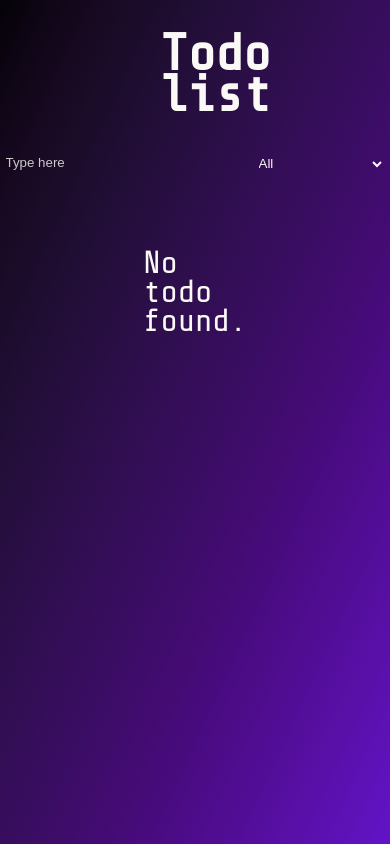
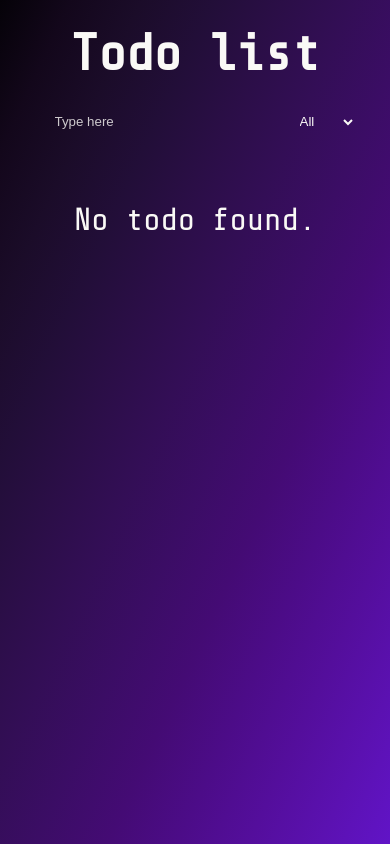
Before and after one commit to DezBooM/React-Todo-List, a React (Vite) app: page / in a window 390 px wide. Built offline with nearby package versions, Linux system fonts and the light colour scheme.

Commit message:
Mobile support

```diff
--- a/src/App.jsx
+++ b/src/App.jsx
@@ -19,7 +19,7 @@ function App() {
     toast.error("Task deleted successfully",
                  {style: {
                     borderRadius: '10px',
-                    background: 'rgba(27,24,31,1)',
+                    background: '#050208',
                     color: '#fff'}} )
     setTodos(prev => {
       return prev.filter(task => task.id !== id)
@@ -44,7 +44,7 @@ function App() {
     toast.success("Task added successfully",
                  {style: {
                     borderRadius: '10px',
-                    background: 'rgba(27,24,31,1)',
+                    background: '#050208',
                     color: '#fff'}} )
   }
 
--- a/src/main.css
+++ b/src/main.css
@@ -138,3 +138,31 @@ margin-bottom: .3em;
 input:hover, select:hover {
   box-shadow: 0px 0px 30px #6114c7;
 }
+
+@media screen and (max-width: 800px) {
+  .todo {
+    width: 350px;
+  }
+  form {
+    align-self: center;
+    flex-wrap: wrap;
+  }
+
+  input {
+    width: 87%;
+    margin-left: 20px;
+  }
+
+  select {
+    width: 60px;
+    padding: 0;
+  }
+
+  h1 {
+    align-self: center;
+  }
+
+  body {
+    margin: 0;
+  }
+}
```
